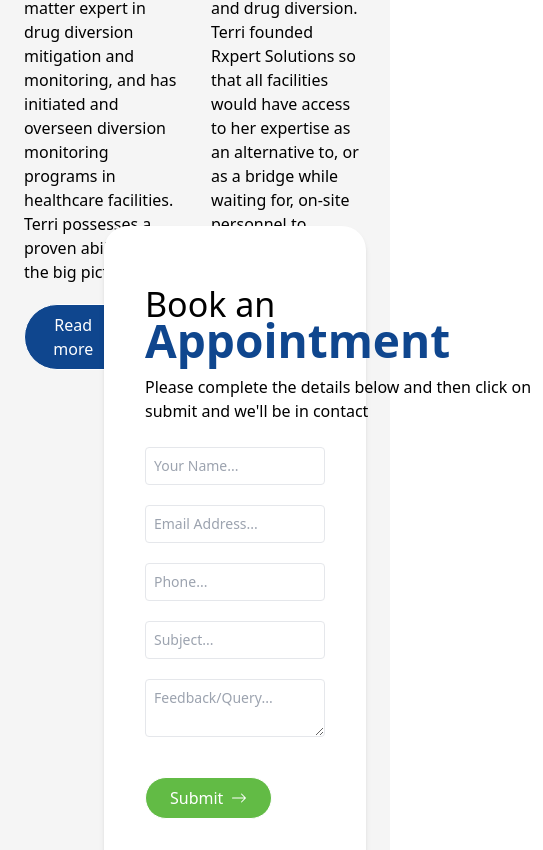
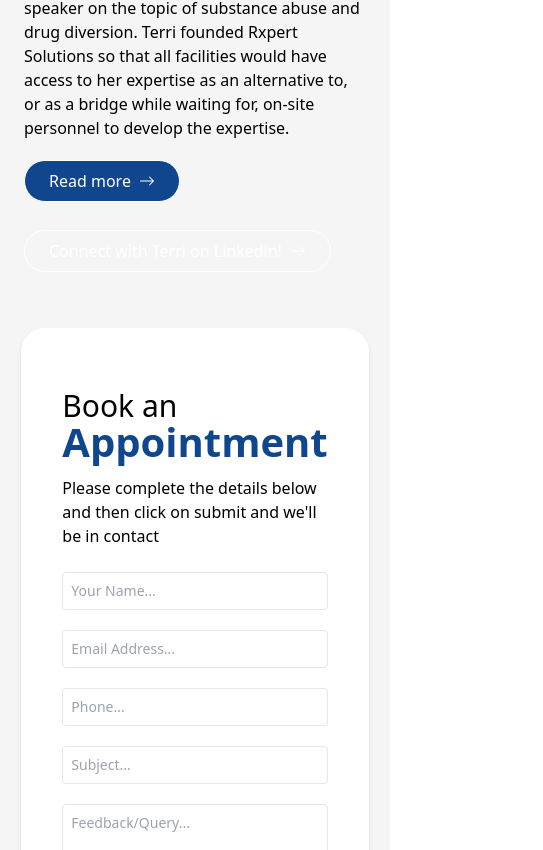
Before and after one commit to S-Abdullahi/rx-expert, a Next.js app: page / in a window 390 px wide. Shown: the part 1654-2504 px from the top of the page, 543 px wide, since content can reach past the window. Built offline with nearby package versions, Linux system fonts and the light colour scheme.

Commit message:
about section responsiveness

```diff
--- a/app/page.tsx
+++ b/app/page.tsx
@@ -103,7 +103,7 @@ export default function Home() {
             sectionTertiary="Founder of"
             sectionTertiaryEmphasis="Rxpert Solutions"
           />
-          <div className="columns-2 gap-8 mt-4">
+          <div className="column-1 sm:columns-2 gap-8 mt-4">
             <p>
               Theresa “Terri” has been a pharmacist for over 35 years, with 15
               years of experience in medication safety and drug diversion
@@ -125,7 +125,7 @@ export default function Home() {
               personnel to develop the expertise.
             </p>
           </div>
-          <div className="flex gap-4">
+          <div className="flex flex-col md:flex-row gap-2 md:gap-4 items-start">
             <Button buttonText="Read more" variant="contained" />
             <Button
               buttonText="Connect with Terri on Linkedin!"
@@ -133,15 +133,15 @@ export default function Home() {
             />
           </div>
         </div>
-        <div className="">
-          <div className="max-w-[471px] px-[41px] py-[60px] bg-white shadow-md rounded-3xl ml-20 -mt-[200px]">
-            <h3 className="font-light text-[34px] leading-9 mb-3">
+        <div className="flex items-center justify-center">
+          <div className="max-w-[471px] px-[41px] py-[60px] bg-white shadow-md rounded-3xl lg:-mt-[200px]">
+            <h3 className="font-light text-[30px] md:text-[34px] leading-9 mb-3">
               Book an{" "}
-              <span className="text-[#0F468E] text-[46px] font-semibold">
+              <span className="text-[#0F468E] text-[40px] md:text-[46px] font-semibold">
                 Appointment
               </span>
             </h3>
-            <p className="w-[398px] mb-6">
+            <p className="max-w-[398px] mb-6">
               Please complete the details below and then click on submit and
               we'll be in contact
             </p>
```
